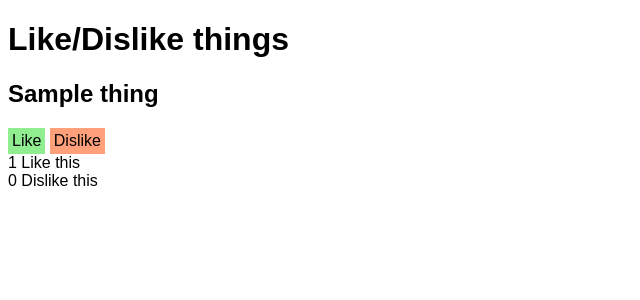
After one commit to melissacabral/ratings, a PHP site: page /likes/likes-dislikes-interface.php in a window 1280 px wide. The commit adds this page. Shown: the top 300 px of the page, without its empty margins (0-640 px from the left). Run offline with PHP 8.4, Linux system fonts and the light colour scheme; tables that the repository leaves empty or names only in its code hold one stand-in row (values such as "Sample post").

Commit message:
adding "like/dislike" demo :+1:

```diff
--- /dev/null
+++ b/likes/like.css
@@ -0,0 +1,18 @@
+body{
+	font-family: sans-serif;
+	cursor: pointer;
+}
+body.loading{
+	background-color: lightgray;
+}
+.likebutton{
+	background-color: yellow;
+	padding: .25em;
+	display: inline-block;
+}
+.like{
+	background-color: lightgreen;
+}
+.dislike{
+	background-color: lightsalmon;
+}
--- /dev/null
+++ b/likes/likes-dislikes-interface.php
@@ -0,0 +1,70 @@
+<?php require('../config.php');?>
+<!DOCTYPE html>
+<html>
+<head>
+	<title>Like/Dislike buttons + ajax + mysql</title>
+	<link rel="stylesheet" type="text/css" href="like.css">
+	<script src="http://ajax.googleapis.com/ajax/libs/jquery/1/jquery.min.js"></script>
+</head>
+<body>
+	<h1>Like/Dislike things</h1>
+	<?php
+	//get all the things, plus count up their likes and dislikes
+	$query = "SELECT things.*,
+			       SUM(CASE WHEN is_like = 1 THEN 1 ELSE 0 END) AS likes,
+			       SUM(CASE WHEN is_like = 0 THEN 1 ELSE 0 END) AS dislikes
+			FROM likes_dislikes, things
+			WHERE things.thing_id = likes_dislikes.thing_id
+			GROUP BY thing_id";
+	$result = $db->query($query);
+	if ($result->num_rows >= 1) {
+		while ($row = $result->fetch_assoc()) { ?>
+		<section>
+			<h2><?php echo $row['name'] ?></h2>
+			<a class="likebutton like"
+				data-thingid="<?php echo $row['thing_id'] ?>"
+				data-islike="1">
+				Like</a>
+			<a class="likebutton dislike"
+				data-thingid="<?php echo $row['thing_id'] ?>"
+				data-islike="0">
+				Dislike</a>
+			<div class="display-area">
+				<?php echo $row['likes'] ?> Like this <br>
+				<?php echo $row['dislikes'] ?> Dislike this <br>
+			</div>
+		</section>
+
+		<?php }
+	} ?>
+
+
+
+
+	<script type="text/javascript">
+		$(".likebutton").click(function() {
+            //did the user click like or dislike?
+            var is_like = $(this).data("islike");
+            //what thing did they like or dislike?
+            var thing_id = $(this).data("thingid");
+            //get the parent container so we can update the count in the display
+            var parent =  $(this).closest("section");
+            //create an ajax request to display.php
+            $.ajax({
+            	type: "GET",
+            	url: "like-parse.php",
+            	data: { 'is_like': is_like, 'thing_id' : thing_id },
+                dataType: "html",   //expect html to be returned
+                success: function(response){
+                	$(".display-area", parent).html(response);
+                }
+            });
+        });
+         //do stuff during and after ajax is loading (like visual feedback)
+         $(document).on({
+         	ajaxStart: function() { $("body").addClass("loading");    },
+         	ajaxStop: function() { $("body").removeClass("loading"); }
+         });
+     </script>
+ </body>
+ </html>
--- a/index.php
+++ b/rating/rating-interface.php
@@ -1,4 +1,4 @@
-<?php require('config.php');?>
+<?php require('../config.php');?>
 <!DOCTYPE html>
 <html>
 <head>
@@ -23,7 +23,7 @@
 <div id="display-area"></div>
 
 <script type="text/javascript">
-        $(":radio").change(function() {
+        $(":radio").click(function() {
             //get the value of the category they clicked
             var rating = this.value;
             var thing_id = $(this).data("id");
```
Also changed, not shown: likes/like-parse.php (added, +39 -0 lines), rating/rate-parse.php (renamed from rate-parse.php, +4 -3 lines), rating/rating.css (renamed from rating.css, +7 -0 lines).
